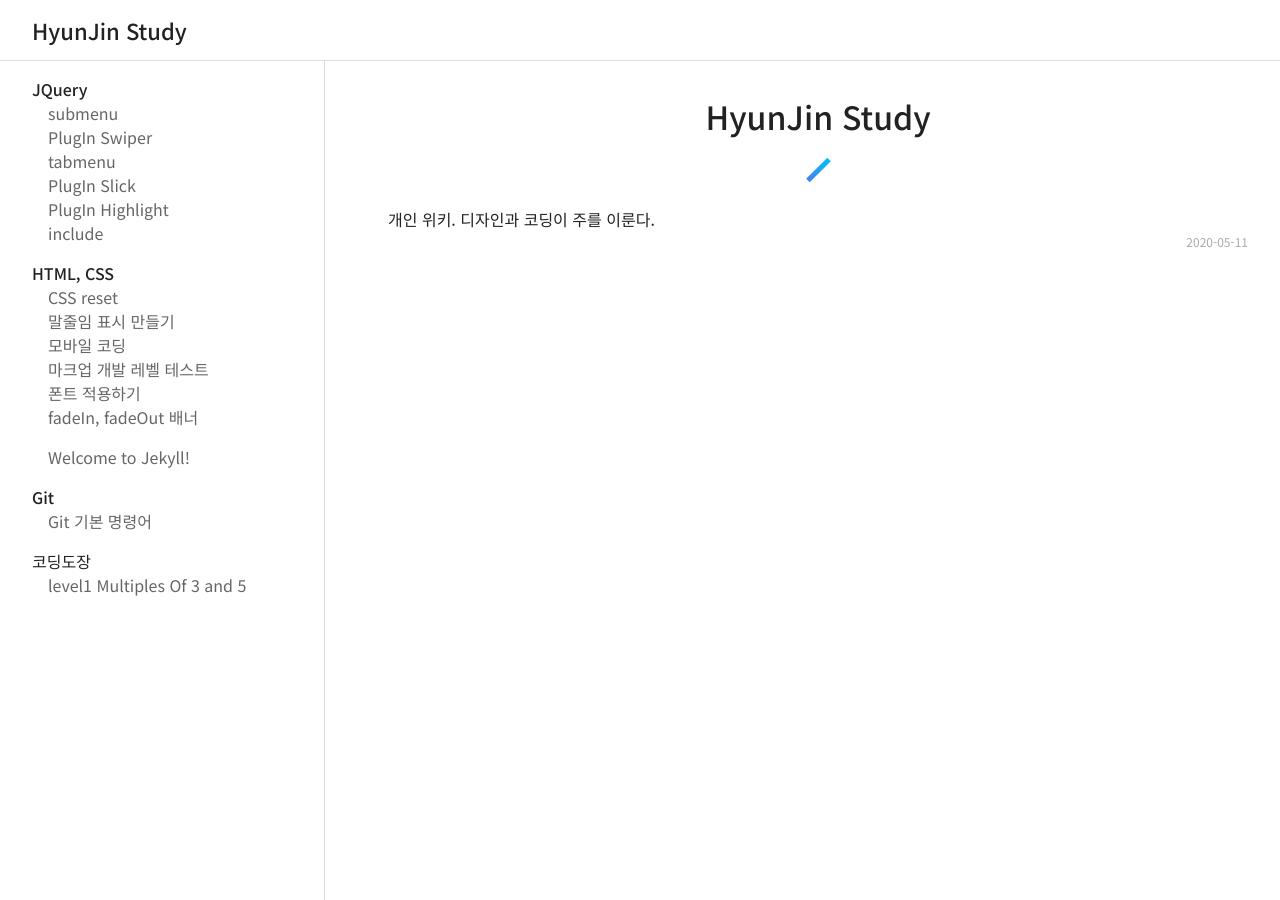
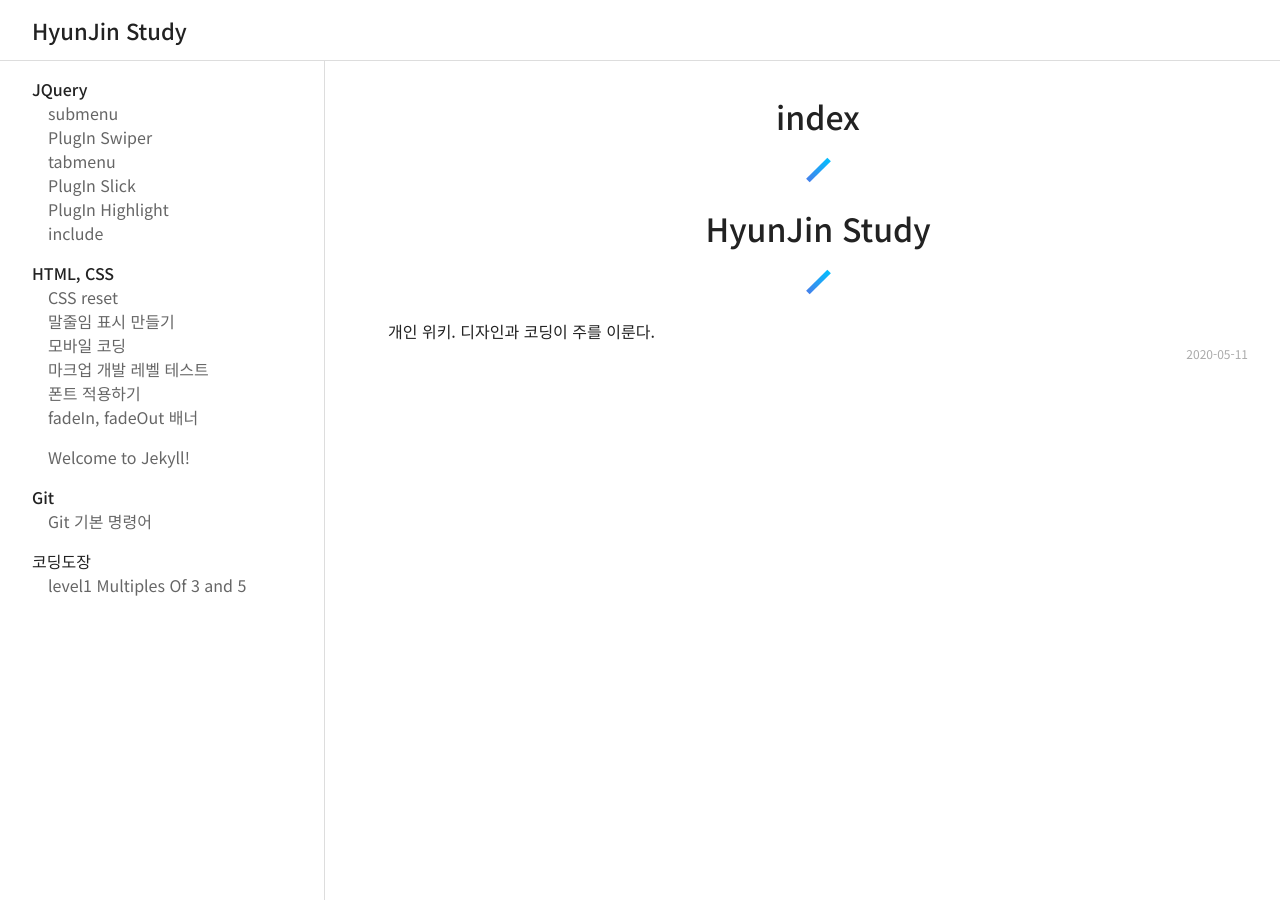
Before and after one commit to hhj171258/hhj171258.github.io, a Jekyll site: the page built from index.html, in a window 1280 px wide. Built offline with Jekyll 4.4.1, drawn with Linux system fonts in a browser that asks for light colours; nearby versions of some CDN libraries.

Commit message:
[Fix] h2

```diff
--- a/index.html
+++ b/index.html
@@ -1,7 +1,8 @@
 ---
 layout: default
 date: 2020-05-11
-title: HyunJin Study
+title: index
 ---
+<h2>HyunJin Study</h2>
 <p>개인 위키. 디자인과 코딩이 주를 이룬다.</p>
 <small>2020-05-11</small>
```
